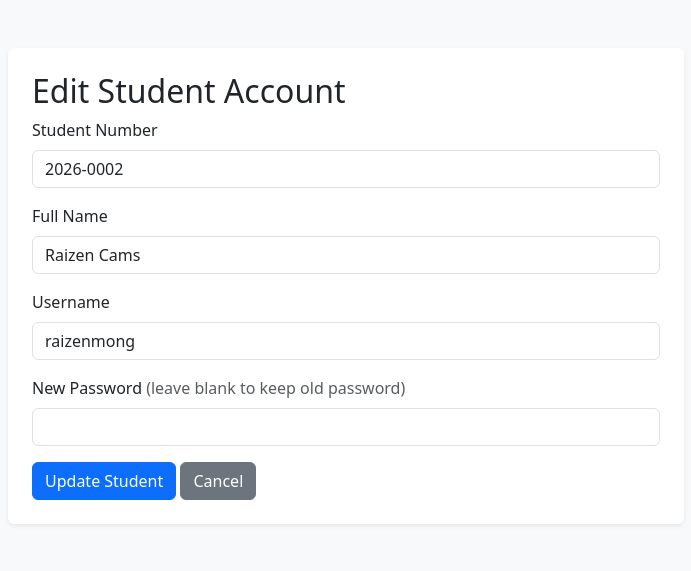
After one commit to gabplkae-sys/webprog, a PHP site: page /admin/students/edit.php?id=3 in a window 1280 px wide. The commit adds this page. Shown: the top 571 px of the page, without its empty margins (294-985 px from the left). Run offline with PHP 8.4, Linux system fonts and the light colour scheme; a user stored in the database is signed in; data comes from the database, SQL or seed files in the repository.

Commit message:
Add files via upload

```diff
--- /dev/null
+++ b/CRUDGABRIEL/admin/students/edit.php
@@ -0,0 +1,91 @@
+<?php
+ session_start();
+    include "../../config/database.php";
+    // only admin can access this page
+    if (!isset($_SESSION["role"]) || $_SESSION["role"] != "admin") {
+        header("Location: ../../index.php");
+        exit();
+    }
+
+    $id = isset($_GET['id']) ? intval($_GET['id']) : 0;
+    $result = mysqli_query($conn, "SELECT * FROM users WHERE id = $id AND role = 'student'");
+    $student = mysqli_fetch_assoc($result);
+
+    if(!$student){
+        die("Student Not found!");
+    }
+    $message = "";
+    if(isset($_POST['update'])){
+        $student_no = $_POST['student_no'];
+        $full_name = $_POST['full_name'];
+        $username = $_POST['username'];
+        //if password is blank keep old password
+        if($_POST['password'] == ""){
+            $sql = "UPDATE users SET
+            student_no='$student_no',
+            full_name='$full_name',
+            username='$username'
+            WHERE id=$id AND role='student'";
+        }
+        else{
+            $password = password_hash($_POST['password'], PASSWORD_DEFAULT);
+            $sql = "UPDATE users SET
+            student_no='$student_no',
+            full_name='$full_name',
+            username='$username',
+            password='$new_password'
+            WHERE id=$id AND role='student'";
+        }
+        if(mysqli_query($conn, $sql)){
+            header("Location: index.php");
+            exit;
+        }
+        else{
+            $message = "Could not Update the record";
+        }
+
+    }
+
+?>
+
+<!doctype html>
+<html lang="en">
+<head>
+    <meta charset="utf-8">
+    <meta name="viewport" content="width=device-width, initial-scale=1">
+    <title>Edit Student</title>
+    <link href="../../assets/vendor/bootstrap/css/bootstrap.min.css" rel="stylesheet">
+</head>
+<body class="bg-light">
+<div class="container py-5" style="max-width:700px">
+    <div class="card border-0 shadow-sm">
+        <div class="card-body p-4">
+            <h2>Edit Student Account</h2>
+            <?php if($message != ""){?>
+                    <div class = "alert alert-danger"><?php echo $message; ?> </div>
+                <?php } ?>
+                        <form method="POST">
+                <div class="mb-3">
+                    <label class="form-label">Student Number</label>
+                    <input type="text" name="student_no" class="form-control" value="<?php echo htmlspecialchars($student['student_no'])?>" required>
+                </div>
+                <div class="mb-3">
+                    <label class="form-label">Full Name</label>
+                    <input type="text" name="full_name" class="form-control" value="<?php echo htmlspecialchars($student['full_name'])?>" required>
+                </div>
+                <div class="mb-3">
+                    <label class="form-label">Username</label>
+                    <input type="text" name="username" class="form-control" value="<?php echo htmlspecialchars($student['username'])?>" required>
+                </div>
+                <div class="mb-3">
+                    <label class="form-label">New Password <span class="text-muted">(leave blank to keep old password)</span></label>
+                    <input type="password" name="password" class="form-control">
+                </div>
+                <button type="submit" name="update" class="btn btn-primary">Update Student</button>
+                <a href="index.php" class="btn btn-secondary">Cancel</a>
+            </form>
+        </div>
+    </div>
+</div>
+</body>
+</html>
--- a/CRUDGABRIEL/admin/students/index.php
+++ b/CRUDGABRIEL/admin/students/index.php
@@ -121,7 +121,7 @@
 
                                 <a
                                     class="btn btn-warning btn-sm"
-                                    href="student_form.html"
+                                    href="edit.php?id=<?php echo $row['id'];?>"
                                 >
                                     Edit
                                 </a>
```
Also changed, not shown: CRUDGABRIEL/admin/subjects/edit.php (+76 -0 lines), CRUDGABRIEL/admin/subjects/index.php (+4 -6 lines).
